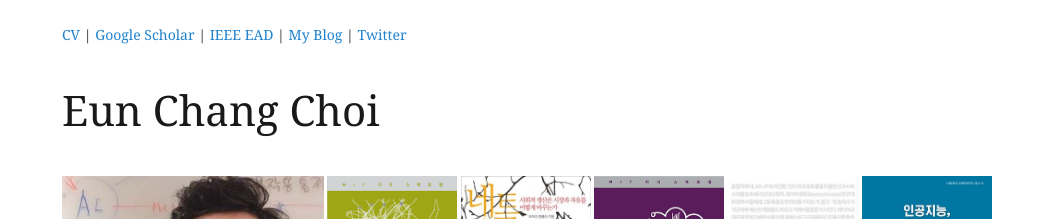
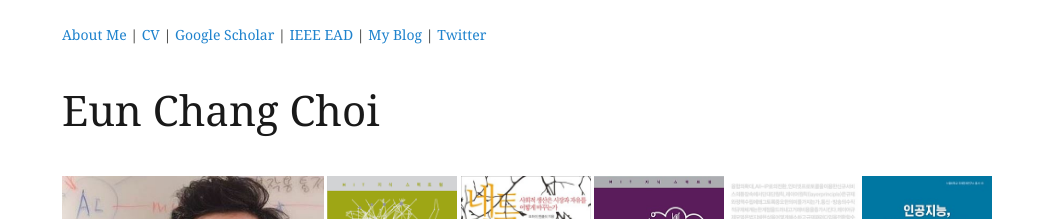
Before and after one commit to eunchangchoi/eunchangchoi.github.io, a Jekyll site: the page built from index.md, in a window 1280 px wide. Shown: the top 219 px of the page, without its empty margins (38-1084 px from the left). Built offline with Jekyll 4.4.1, drawn with Linux system fonts in a browser that asks for light colours.

Commit message:
Update header.html

```diff
--- a/_includes/header.html
+++ b/_includes/header.html
@@ -1,6 +1,6 @@
 <header id="masthead">
   <div class="inner-wrap">
-  <a class="menu_"href="https://www.youtube.com/watch?v=0-ysDtfJ8Jk> About Me </a>|
+  <a class="menu_"href="https://youtube.com/watch?v=0-ysDtfJ8Jk"> About Me </a>|
 	<a class="menu_"href="https://drive.google.com/file/d/1drV4szB5DeZbYcURzShvXM0muLEzNiJV/view?usp=sharing"> CV </a>|
 	<a class="menu_"href="https://bit.ly/2Xffm9G"> Google Scholar </a>|
   <a class="menu_"href="https://ieee-sa.imeetcentral.com/ead">IEEE EAD </a>|
```
